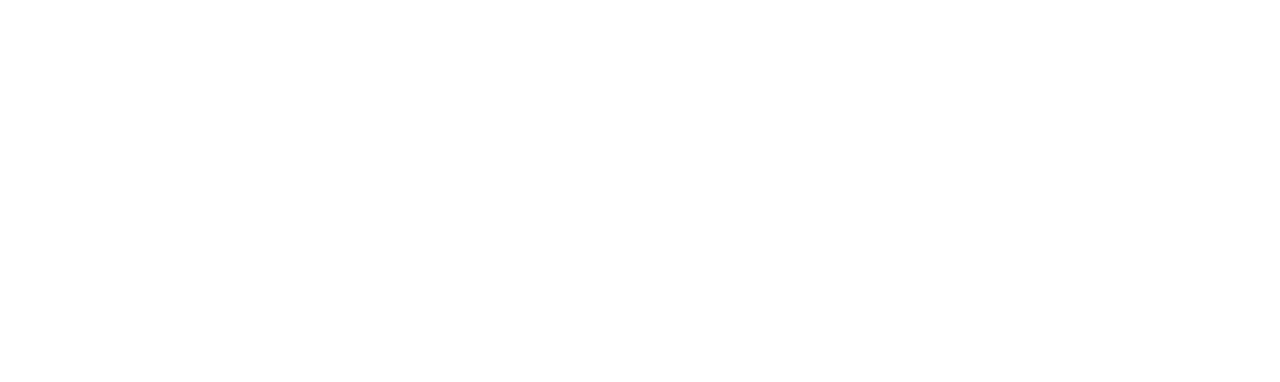
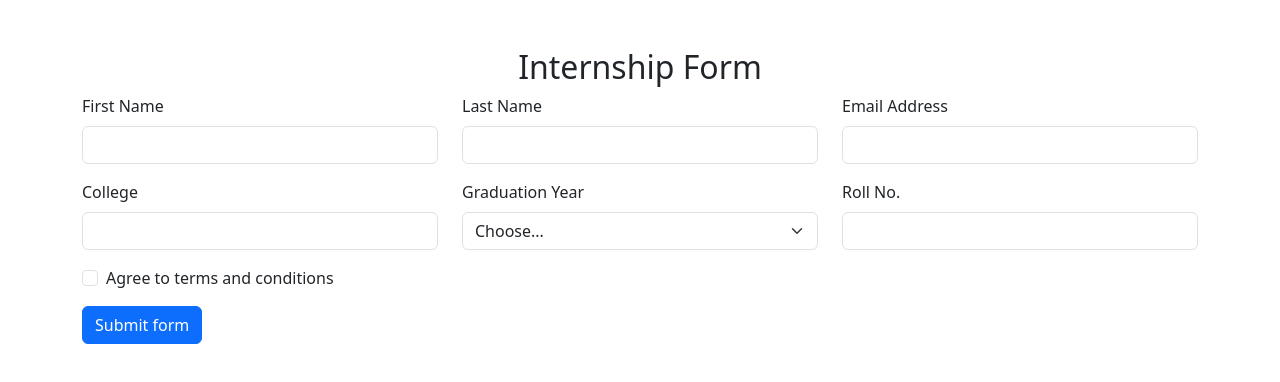
Before and after one commit to acciojob/bootstrap-form-easy-Ujjwal9329, a website: page main.html in a window 1280 px wide. Drawn offline with nearby package versions, Linux system fonts and the light colour scheme.

Commit message:
created a submission

```diff
--- a/main.html
+++ b/main.html
@@ -1,16 +1,71 @@
 <!DOCTYPE html>
+<html lang="en">
+<head>
+    <meta charset="UTF-8">
+    <meta name="viewport" content="width=device-width, initial-scale=1.0">
+    <title>Internship Form</title>
+    <link rel="stylesheet" href="https://cdn.jsdelivr.net/npm/bootstrap@5.3.0/dist/css/bootstrap.min.css">
+</head>
+<body>
 
-<html>
+<div class="container mt-5">
+    <h2 class="text-center">Internship Form</h2>
+    <form id="internship-form" class="needs-validation" novalidate>
 
-<head>
-	<link rel="stylesheet" href="styles.css">
-</head>
+        <div class="row mb-3">
+            <div class="col">
+                <label for="first-name-input" class="form-label">First Name</label>
+                <input type="text" class="form-control" id="first-name-input" required>
+                <div class="invalid-feedback">First name required!</div>
+            </div>
+            <div class="col">
+                <label for="last-name-input" class="form-label">Last Name</label>
+                <input type="text" class="form-control" id="last-name-input" required>
+                <div class="invalid-feedback">Last name required!</div>
+            </div>
+            <div class="col">
+                <label for="email-input" class="form-label">Email Address</label>
+                <input type="email" class="form-control" id="email-input" required>
+                <div class="invalid-feedback">Email required!</div>
+            </div>
+        </div>
 
-<body>
-	<!-- the entire body must be written by student -->
-    <script type="text/javascript" src="./script.js">
-</script>
+        <div class="row mb-3">
+            <div class="col">
+                <label for="college-input" class="form-label">College</label>
+                <input type="text" class="form-control" id="college-input" required>
+                <div class="invalid-feedback">Please provide a valid college.</div>
+            </div>
+            <div class="col">
+                <label for="graduation-year-input" class="form-label">Graduation Year</label>
+                <select class="form-select" id="graduation-year-input" required>
+                    <option value="">Choose...</option>
+                    <option value="2020">2020</option>
+                    <option value="2021">2021</option>
+                    <option value="2022">2022</option>
+                    <option value="2023">2023</option>
+                </select>
+                <div class="invalid-feedback">Please select a valid Graduation Year.</div>
+            </div>
+            <div class="col">
+                <label for="roll-no-input" class="form-label">Roll No.</label>
+                <input type="text" class="form-control" id="roll-no-input" required>
+                <div class="invalid-feedback">Please provide a valid Roll no.</div>
+            </div>
+        </div>
+
+        <div class="mb-3 form-check">
+            <input type="checkbox" class="form-check-input" id="conditions-checkbox" required>
+            <label class="form-check-label" for="conditions-checkbox">Agree to terms and conditions</label>
+            <div class="invalid-feedback">You must agree before submitting.</div>
+        </div>
+
+        <button type="submit" class="btn btn-primary">Submit form</button>
+    </form>
+</div>
+
+<script src="https://cdn.jsdelivr.net/npm/bootstrap@5.3.0/dist/js/bootstrap.bundle.min.js"></script>
+<script src="script.js"></script>
 
 </body>
-
 </html>
--- a/script.js
+++ b/script.js
@@ -1 +1,13 @@
 //your code here
+document.addEventListener("DOMContentLoaded", function () {
+    let form = document.getElementById("internship-form");
+
+    form.addEventListener("submit", function (event) {
+        if (!form.checkValidity()) {
+            event.preventDefault();
+            event.stopPropagation();
+        }
+
+        form.classList.add("was-validated");
+    });
+});
```
